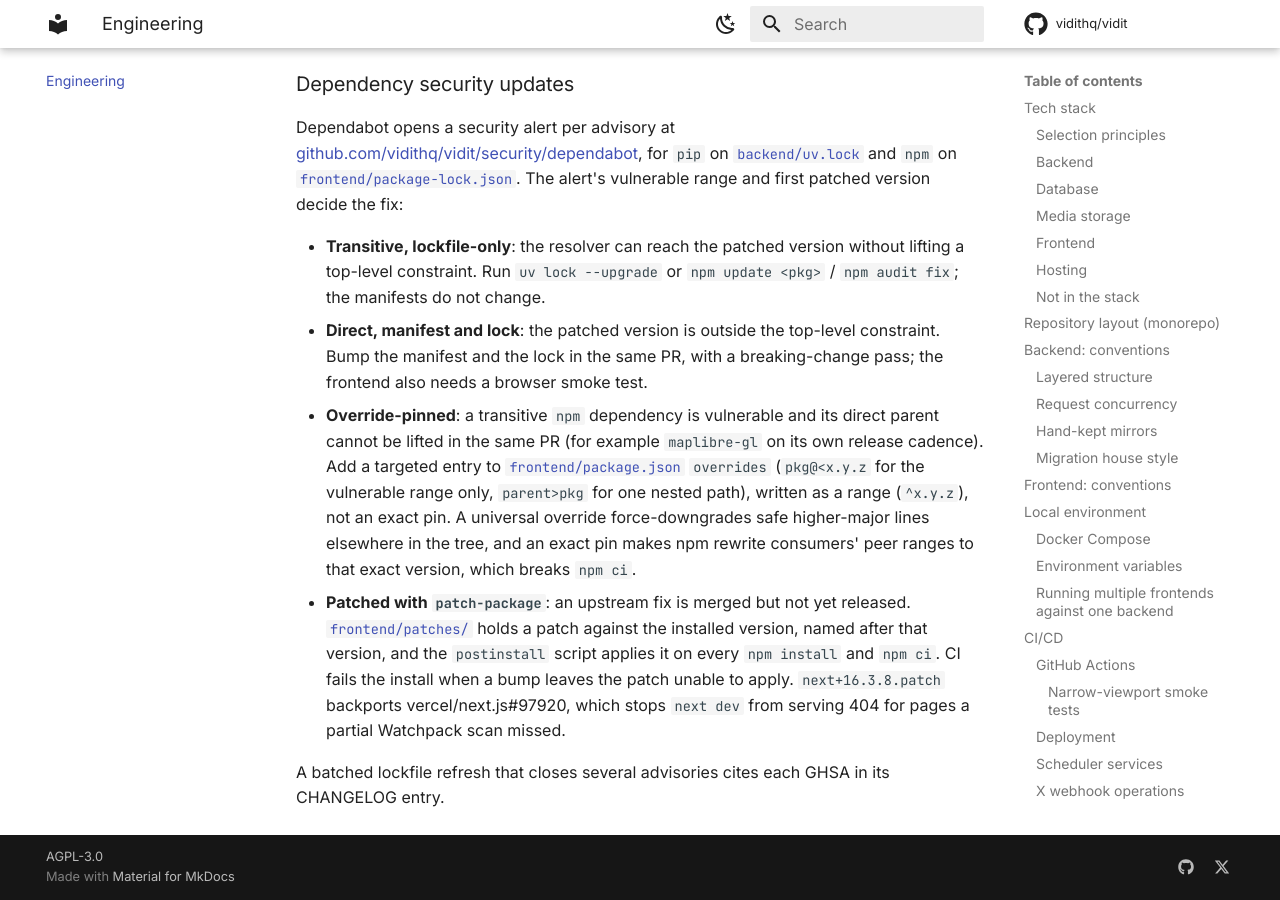
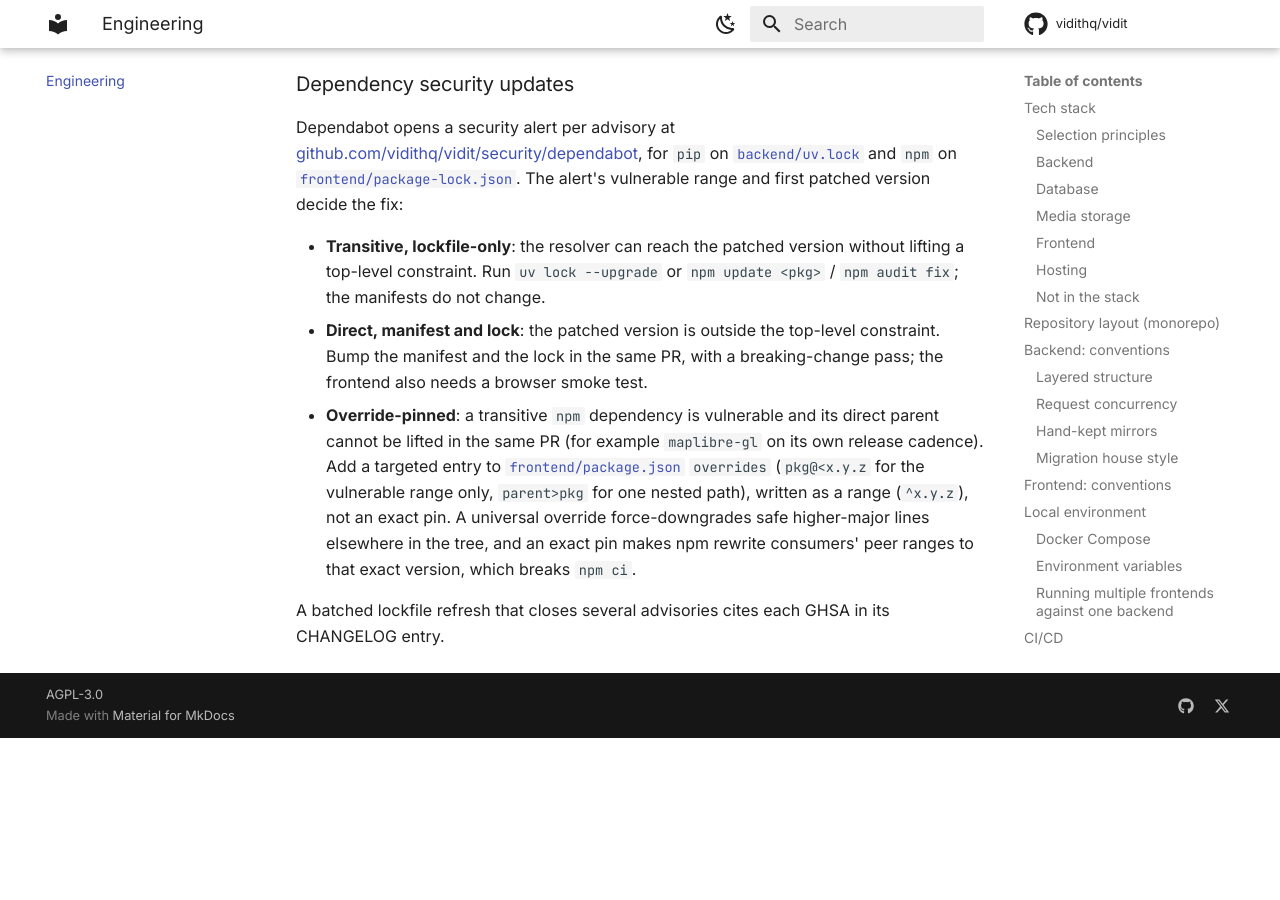
Before and after one commit to vidithq/vidit, an MkDocs documentation site: the page built from docs/engineering.md, in a window 1280 px wide and 900 px high, scrolled down 29242 px. Built offline with MkDocs 1.6.1 and Material for MkDocs 9.7.7, drawn with Linux system fonts in a browser that asks for light colours; comment, search, counter and statistics services are not loaded; after the commit the page ends 29980 px from its top, so only the background shows below that.

Commit message:
fix(deps): drop the next dev route discovery patch, fixed upstream in 16.4
Next 16.4.0 ships the dev route discovery startup race fix (vercel/next.js#97920),
so the patch-package backport and the patch-package dependency are removed.

Co-Authored-By: Claude Opus 5.5 <noreply@anthropic.com>
Signed-off-by: vidit-admin <admin@vidit.app>

```diff
--- a/docs/engineering.md
+++ b/docs/engineering.md
@@ -657,6 +657,5 @@ Dependabot opens a security alert per advisory at [github.com/vidithq/vidit/secu
 - **Transitive, lockfile-only**: the resolver can reach the patched version without lifting a top-level constraint. Run `uv lock --upgrade` or `npm update <pkg>` / `npm audit fix`; the manifests do not change.
 - **Direct, manifest and lock**: the patched version is outside the top-level constraint. Bump the manifest and the lock in the same PR, with a breaking-change pass; the frontend also needs a browser smoke test.
 - **Override-pinned**: a transitive `npm` dependency is vulnerable and its direct parent cannot be lifted in the same PR (for example `maplibre-gl` on its own release cadence). Add a targeted entry to [`frontend/package.json`](../frontend/package.json) `overrides` (`pkg@<x.y.z` for the vulnerable range only, `parent>pkg` for one nested path), written as a range (`^x.y.z`), not an exact pin. A universal override force-downgrades safe higher-major lines elsewhere in the tree, and an exact pin makes npm rewrite consumers' peer ranges to that exact version, which breaks `npm ci`.
-- **Patched with `patch-package`**: an upstream fix is merged but not yet released. [`frontend/patches/`](../frontend/patches) holds a patch against the installed version, named after that version, and the `postinstall` script applies it on every `npm install` and `npm ci`. CI fails the install when a bump leaves the patch unable to apply. `next+16.3.8.patch` backports vercel/next.js#97920, which stops `next dev` from serving 404 for pages a partial Watchpack scan missed.
 
 A batched lockfile refresh that closes several advisories cites each GHSA in its CHANGELOG entry.
```
Also changed, not shown: 3 other files.
